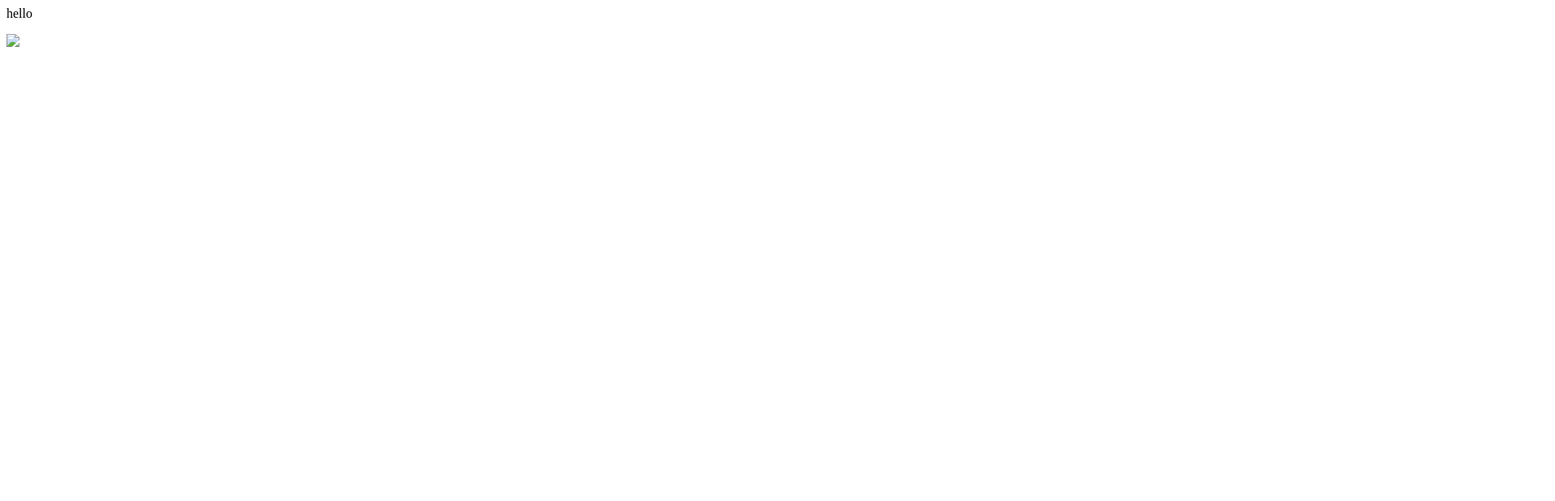
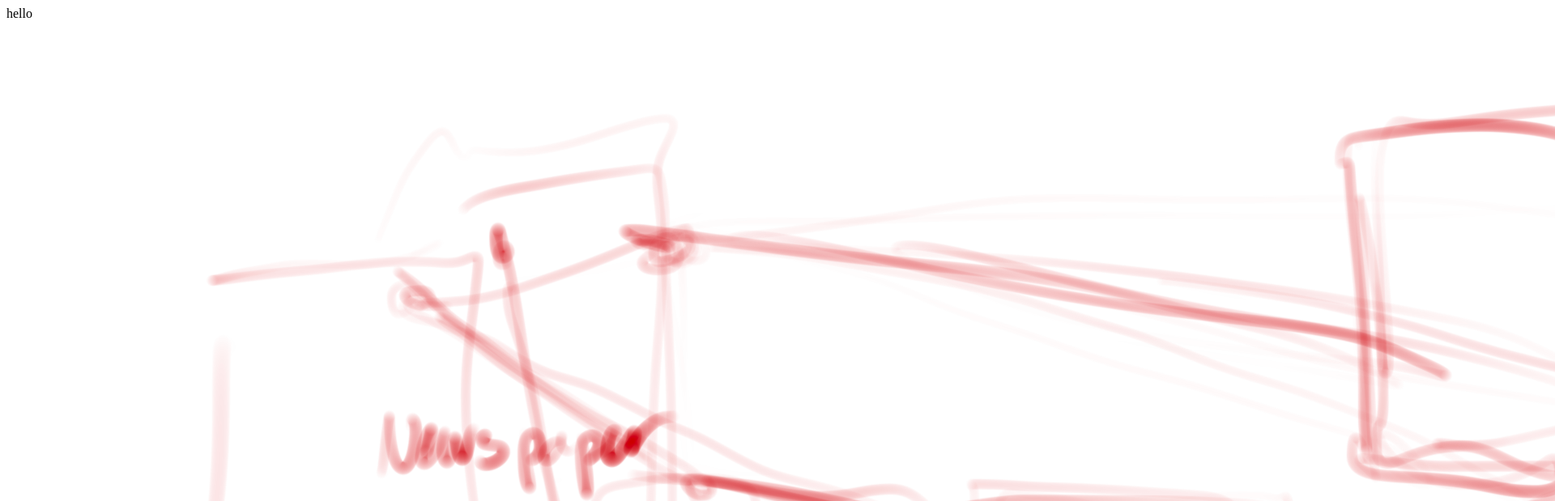
Before and after one commit to Mystriodis/Jack-Crime-Board, a plain HTML site: page index.html in a window 1280 px wide. Shown: the top 619 px of the page at 81% size, 1920 px wide, since content can reach past the window. Drawn offline with Linux system fonts and the light colour scheme.

Commit message:
Update index.html

```diff
--- a/index.html
+++ b/index.html
@@ -3,7 +3,7 @@
     <p> hello </p>
 
     <!-- Image Map Generated by http://www.image-map.net/ -->
-    <img src="D01FFD38-9FEA-4E28-B83F-43660CE3B7DB.jpeg" usemap="#image-map">
+    <img src="CrimeBoard.PNG" usemap="#image-map">
 
     <map name="image-map">
     <area target="" alt="" title="" href="https://www.youtube.com/watch?v=WwNuvGLblJU" coords="1201,675,825,278" shape="rect">
```
